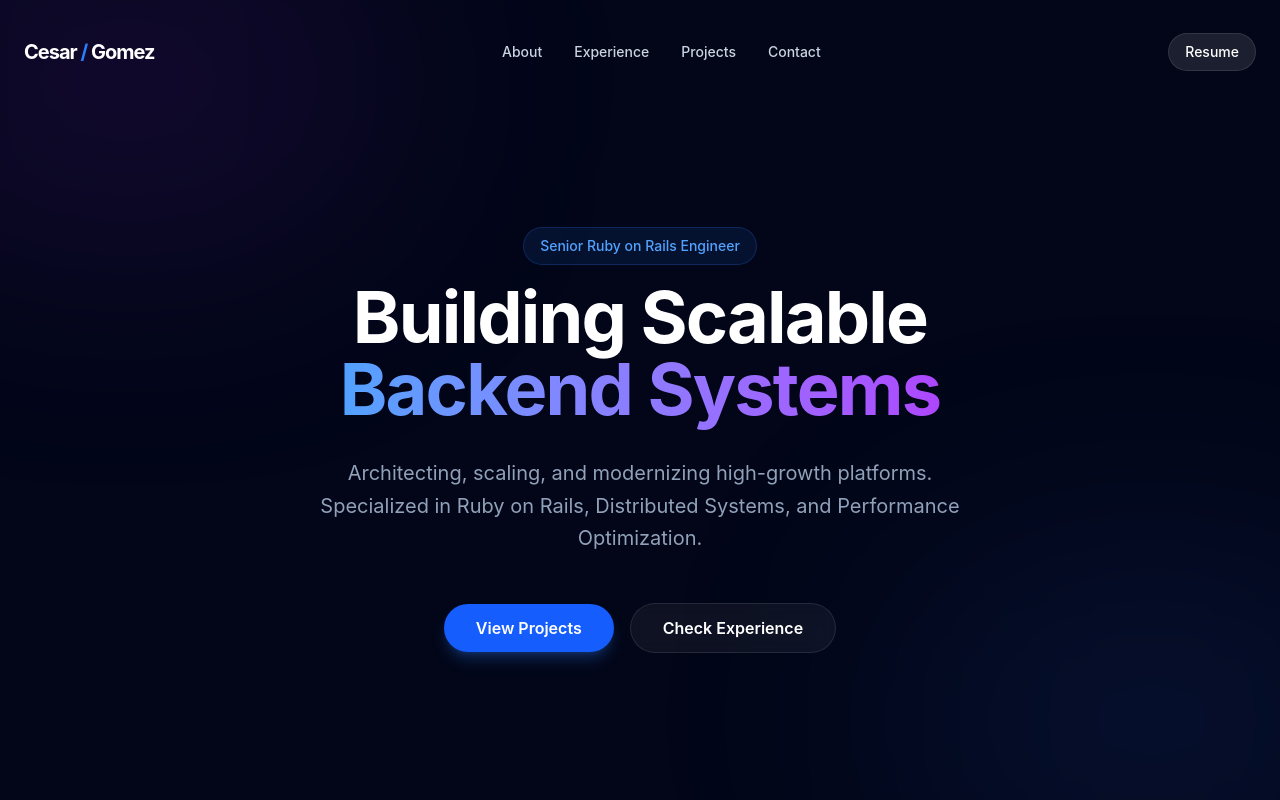
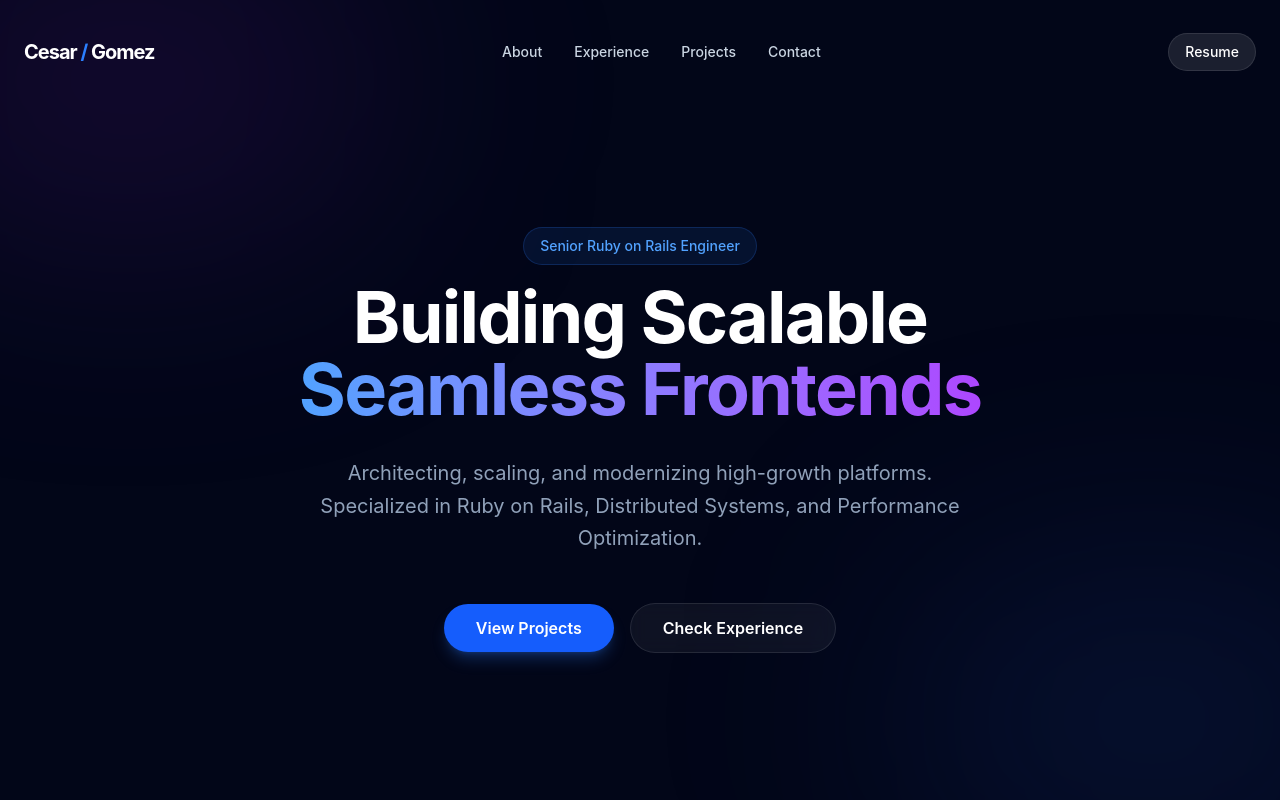
Before and after one commit to cesargomez89/cesargomez89.github.io, a Next.js app: page / in a window 1280 px wide. Shown: the top 800 px of the page. Built offline with nearby package versions, Linux system fonts and the light colour scheme.

Commit message:
update hero text effect

```diff
--- a/app/layout/hero.js
+++ b/app/layout/hero.js
@@ -1,6 +1,24 @@
+'use client'
+
+import { useState, useEffect } from 'react'
 import Link from 'next/link'
 
 export default function Hero() {
+  const [text, setText] = useState('Robust Backends')
+  const [fade, setFade] = useState(true)
+
+  useEffect(() => {
+    const interval = setInterval(() => {
+      setFade(false)
+      setTimeout(() => {
+        setText(prev => prev === 'Robust Backends' ? 'Seamless Frontends' : 'Robust Backends')
+        setFade(true)
+      }, 500) // Wait for fade out
+    }, 4000) // Switch every 4 seconds
+
+    return () => clearInterval(interval)
+  }, [])
+
   return (
     <section className="relative min-h-screen flex items-center justify-center pt-20 overflow-hidden">
       {/* Background Elements */}
@@ -13,8 +31,8 @@ export default function Hero() {
 
         <h1 className="text-5xl md:text-7xl font-bold tracking-tight text-white animate-fade-in-up delay-100">
           Building Scalable <br />
-          <span className="text-transparent bg-clip-text bg-gradient-to-r from-blue-400 to-purple-500">
-            Backend Systems
+          <span className={`text-transparent bg-clip-text bg-gradient-to-r from-blue-400 to-purple-500 transition-opacity duration-500 ${fade ? 'opacity-100' : 'opacity-0'}`}>
+            {text}
           </span>
         </h1>
 
```
